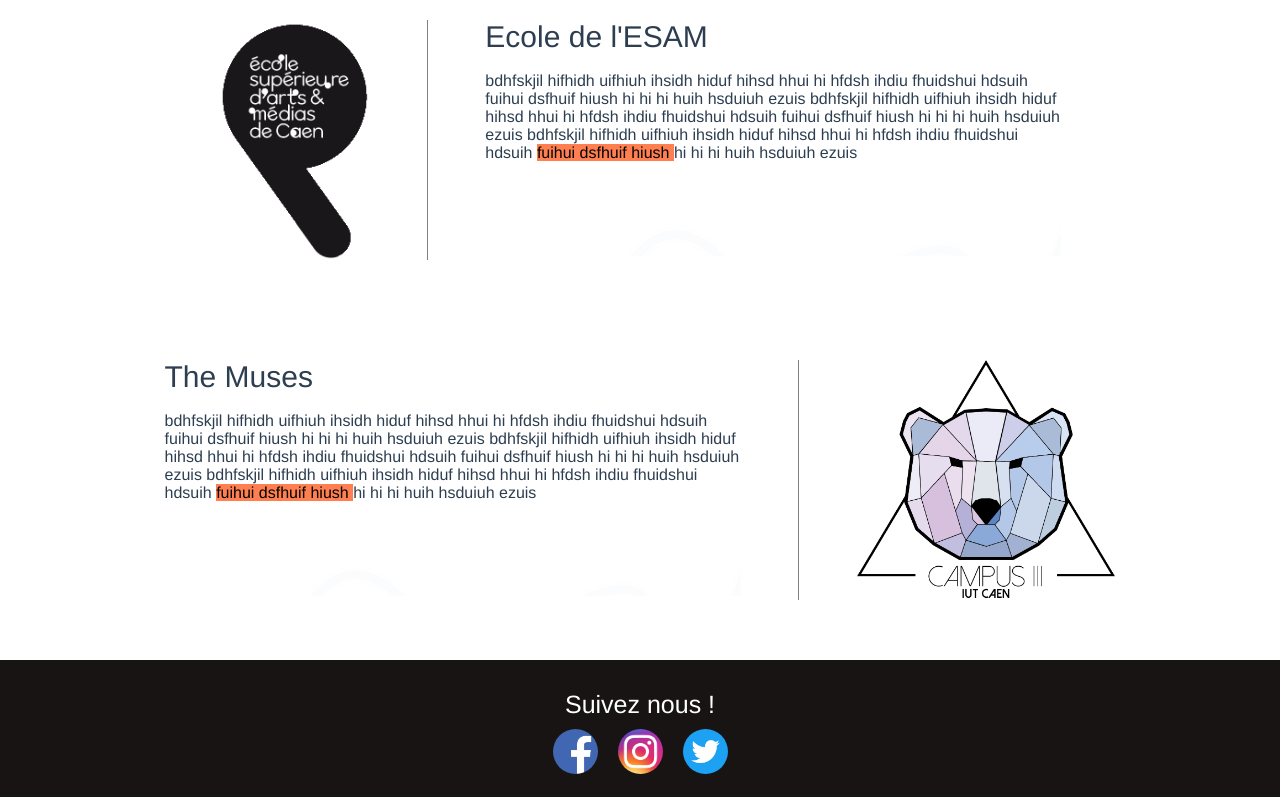
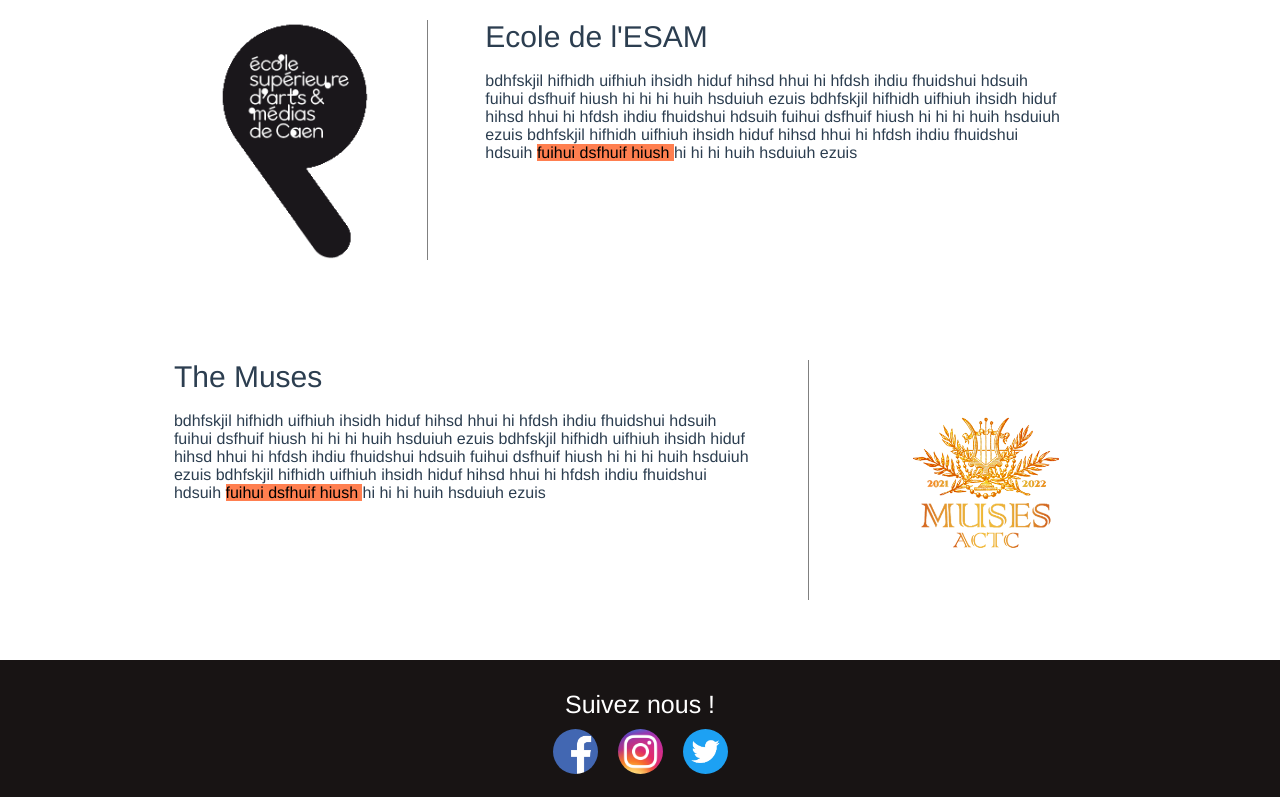
Before and after one commit to BaptisteLaisney/Cem, a Vue app: page /Nous in a window 1280 px wide. Shown: the part 912-1709 px from the top of the page. Built offline with nearby package versions, Linux system fonts and the light colour scheme.

Commit message:
fix des logos the muses

```diff
--- a/src/components/Constant/Nav.vue
+++ b/src/components/Constant/Nav.vue
@@ -21,7 +21,7 @@
                 <div class="dropdown-content">
                     <router-link class = "item-menu item-drop-down" to="/Partenaires">Nos partenaires</router-link>
                     <router-link class = "item-menu item-drop-down" to="/Projet">Le projet</router-link>
-                    <router-link class = "item-menu item-drop-down" to="/Nous">Qui sommes nous ?</router-link>
+                    <router-link class = "item-menu item-drop-down" to="/Nous">Qui sommes-nous ?</router-link>
                     <router-link class = "item-menu item-drop-down" to="/Infos">Infos pratiques</router-link>
                 </div>
             </div>
--- a/src/components/Nous/TextPresentation.vue
+++ b/src/components/Nous/TextPresentation.vue
@@ -8,13 +8,6 @@
             bdhfskjil  hifhidh uifhiuh ihsidh hiduf hihsd hhui hi hfdsh ihdiu fhuidshui hdsuih fuihui dsfhuif hiush hi hi hi huih hsduiuh ezuis
             bdhfskjil  hifhidh uifhiuh ihsidh hiduf hihsd hhui hi hfdsh ihdiu fhuidshui hdsuih fuihui dsfhuif hiush hi hi hi huih hsduiuh ezuis
             bdhfskjil  hifhidh uifhiuh ihsidh hiduf hihsd hhui hi hfdsh ihdiu fhuidshui hdsuih <mark>fuihui dsfhuif hiush </mark> hi hi hi huih hsduiuh ezuis
-        </div>
-        <div class="caroussel">
-            <div class="slides">
-                <div class = "slide"><img class="image" src="../../assets/images/visuel1.png" alt=""></div>
-                <div class = "slide"><img class="image" src="../../assets/images/visuel2.png" alt=""></div>
-                <div class = "slide"><img class="image" src="../../assets/images/visuel3.png" alt=""></div>
-            </div>
         </div>
 
     </div>
@@ -68,14 +61,4 @@ mark{
     width: 50%;
     text-align: left;
 }
-@keyframes glisse{
-
-    0%{
-        transform: translateX(0);
-    }
-
-    100%{
-        transform: translateX(-1000px);
-    }
-}
 </style>
--- a/src/views/Nous.vue
+++ b/src/views/Nous.vue
@@ -7,7 +7,7 @@
         <div class="espace"></div>
         <PresentationGauche image="ESAM.png" titre="Ecole de l'ESAM"/>
         <div class="espace"></div>
-        <PresentationDroite image="Actif.png" titre="The Muses"/>
+        <PresentationDroite image="TheMuses.png" titre="The Muses"/>
     </div>
 
 </template>
```
Also changed, not shown: src/assets/images/Partenaires/TheMuses.png (added).
